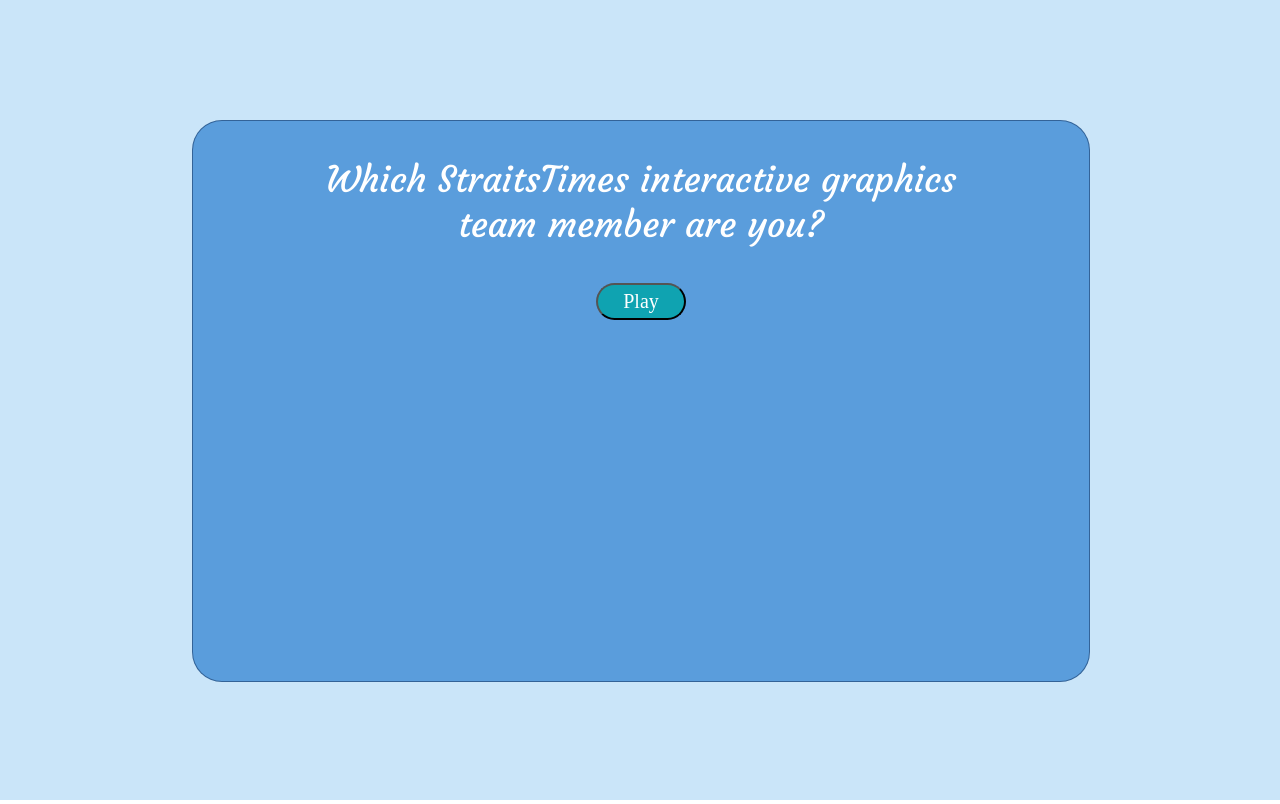
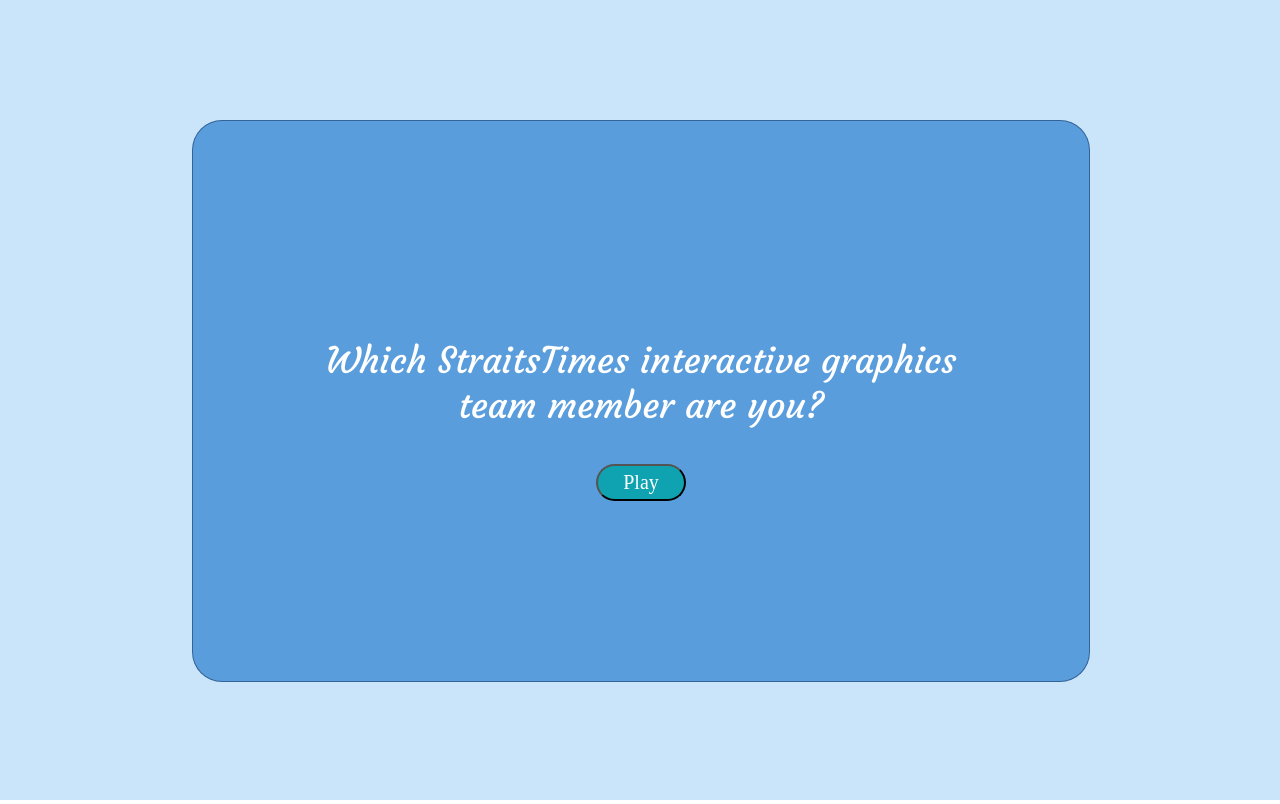
Before and after one commit to dreamz89/Interactive-Flowchart, a Vue app: page / in a window 1280 px wide. Built offline with nearby package versions, Linux system fonts and the light colour scheme; a web font is replaced by a local one.

Commit message:
vertical align cover text

```diff
--- a/src/components/InteractiveFlowchart.vue
+++ b/src/components/InteractiveFlowchart.vue
@@ -1,8 +1,11 @@
 <template>
   <div>
     <div id="intro" ref="intro">
-      <p>Which StraitsTimes interactive graphics team member are you?</p>
-      <button @click="$refs.intro.style.display = 'none'">Play</button>
+      <div>
+        <p>Which StraitsTimes interactive graphics team member are you?</p>
+        <button @click="$refs.intro.style.display = 'none'">Play</button>
+      </div>
+
     </div>
     <svg id="flowchart" version="1.1" xmlns="http://www.w3.org/2000/svg" xmlns:xlink="http://www.w3.org/1999/xlink" x="0px" y="0px" :viewBox="viewBox" enable-background="new 0 0 12000 8000" xml:space="preserve">
       <g id="BG">
@@ -2971,6 +2974,7 @@
     width: 100%;
   }
   #intro {
+    display: table;
     position: absolute;
     width: 70vw;
     height: 70vh;
@@ -2985,6 +2989,10 @@
     font-family: 'Courgette-Regular';
     font-size: 36px;
     color: white;
+  }
+  #intro div {
+    display: table-cell;
+    vertical-align: middle;
   }
   #intro p {
     padding: 0 10%;
```
